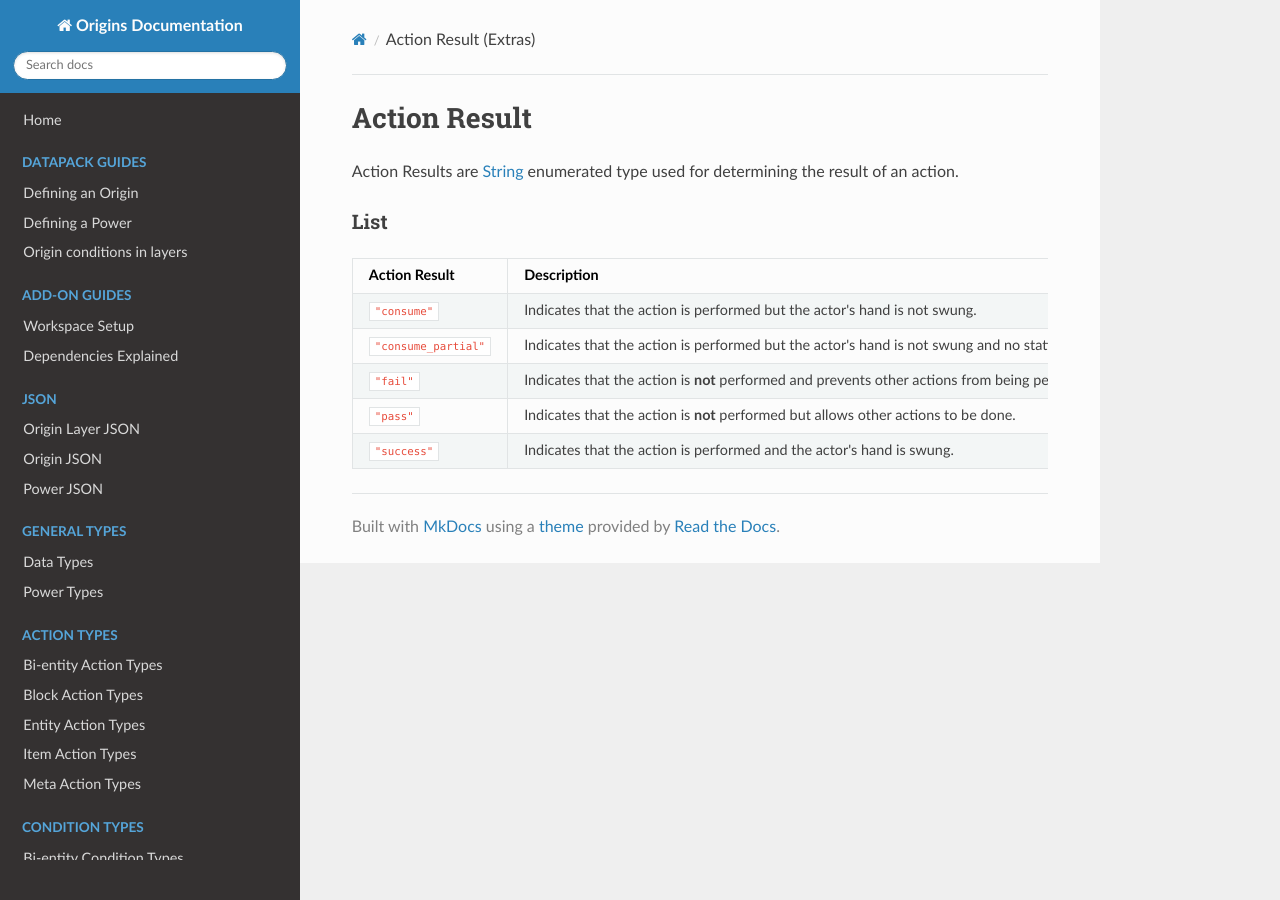
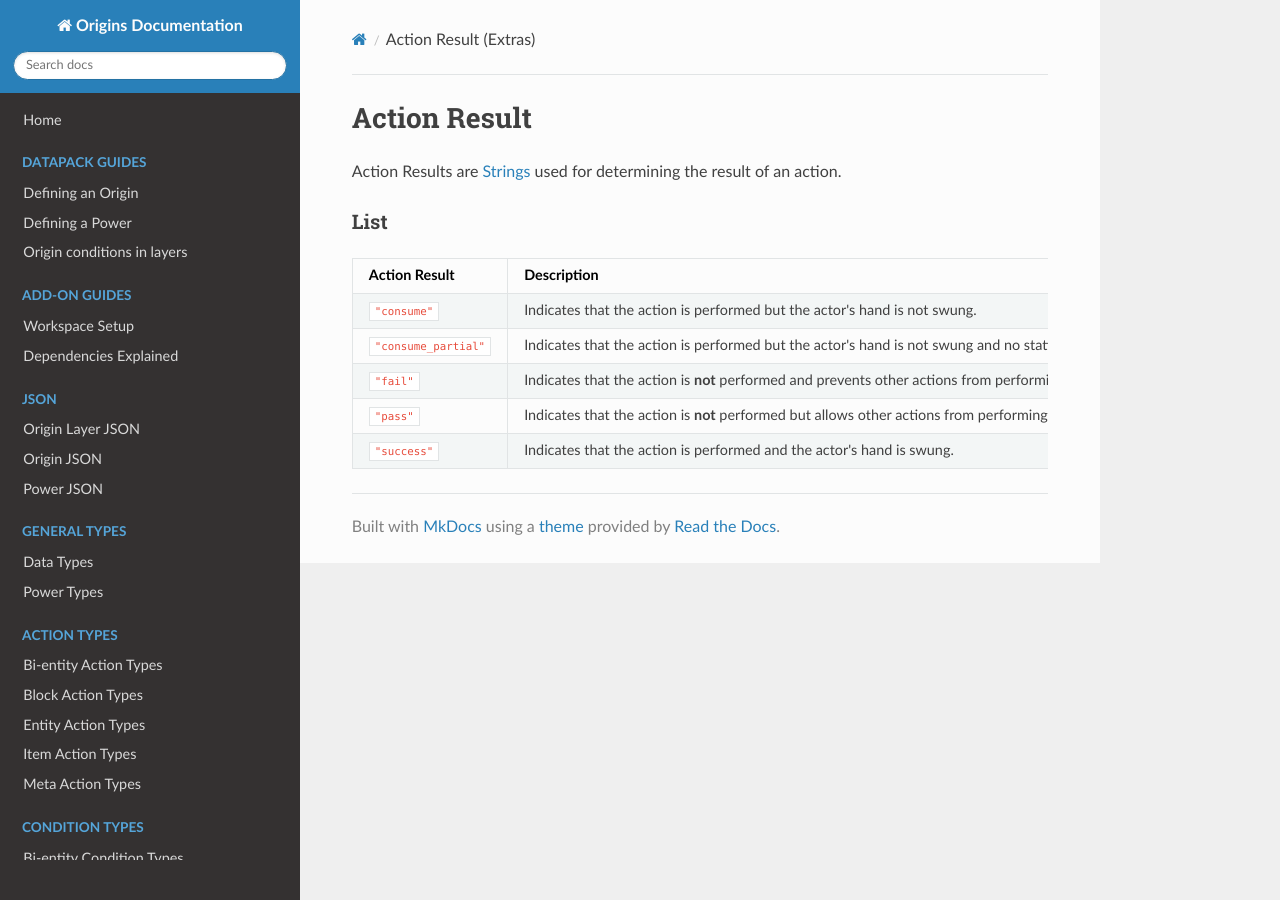
Before and after one commit to apace100/origins-docs, an MkDocs documentation site: the page built from docs/misc/extras/action_result.md, in a window 1280 px wide. Built offline with MkDocs 1.6.1, drawn with Linux system fonts in a browser that asks for light colours; nearby versions of some CDN libraries.

Commit message:
Updated `action_result.md` (Misc/Extras)

```diff
--- a/docs/misc/extras/action_result.md
+++ b/docs/misc/extras/action_result.md
@@ -4,7 +4,7 @@ date: 2021-12-27
 ---
 
 #   Action Result
-Action Results are [String](../../types/data_types/string.md) enumerated type used for determining the result of an action.
+Action Results are [Strings](../../types/data_types/string.md) used for determining the result of an action.
 
 
 ### List
@@ -13,6 +13,6 @@ Action Result | Description
 --------------|------------
 `"consume"` | Indicates that the action is performed but the actor's hand is not swung.
 `"consume_partial"` | Indicates that the action is performed but the actor's hand is not swung and no statistic is incremented.
-`"fail"` | Indicates that the action is **not** performed and prevents other actions from being performed.
-`"pass"` | Indicates that the action is **not** performed but allows other actions to be done.
+`"fail"` | Indicates that the action is **not** performed and prevents other actions from performing.
+`"pass"` | Indicates that the action is **not** performed but allows other actions from performing.
 `"success"` | Indicates that the action is performed and the actor's hand is swung.
```
